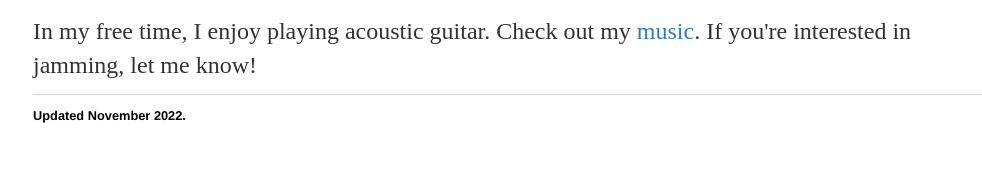
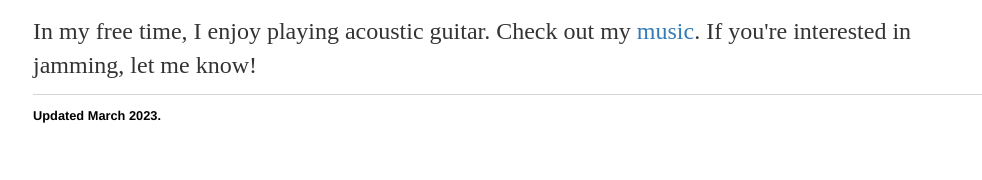
Before and after one commit to emilkhab/emilkhab.github.io, a Jekyll site: the page built from index.html, in a window 1280 px wide. Shown: the part 1982-2162 px from the top of the page, without its empty margins (127-1109 px from the left). Built offline with Jekyll 4.4.1, drawn with Linux system fonts in a browser that asks for light colours.

Commit message:
Update default.html

```diff
--- a/_layouts/default.html
+++ b/_layouts/default.html
@@ -26,7 +26,7 @@
 
 		<footer>
     			<ul>
-        			<li>Updated November 2022.</li>
+        			<li>Updated March 2023.</li>
 			</ul>
 		</footer>
 	</body>
```
